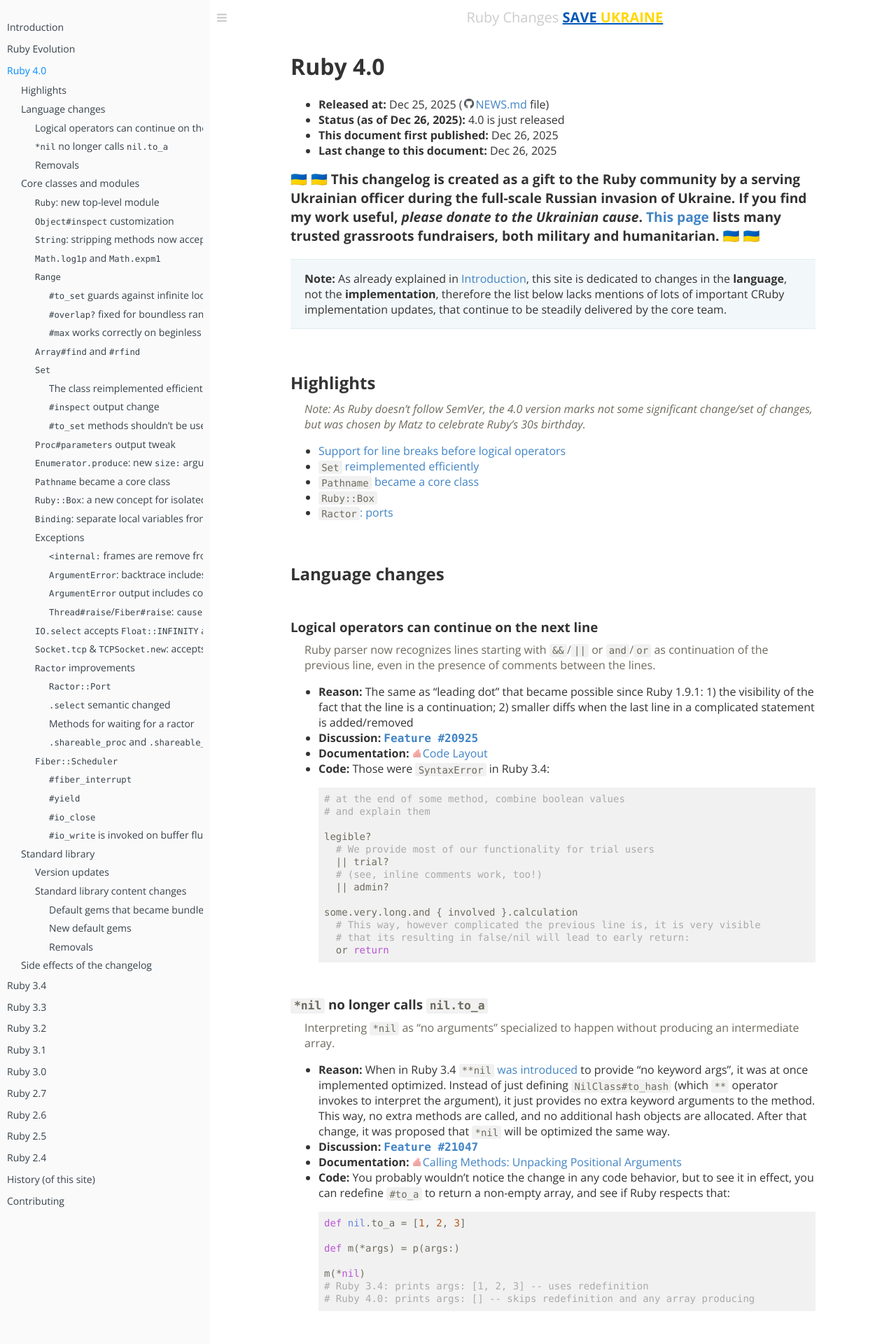
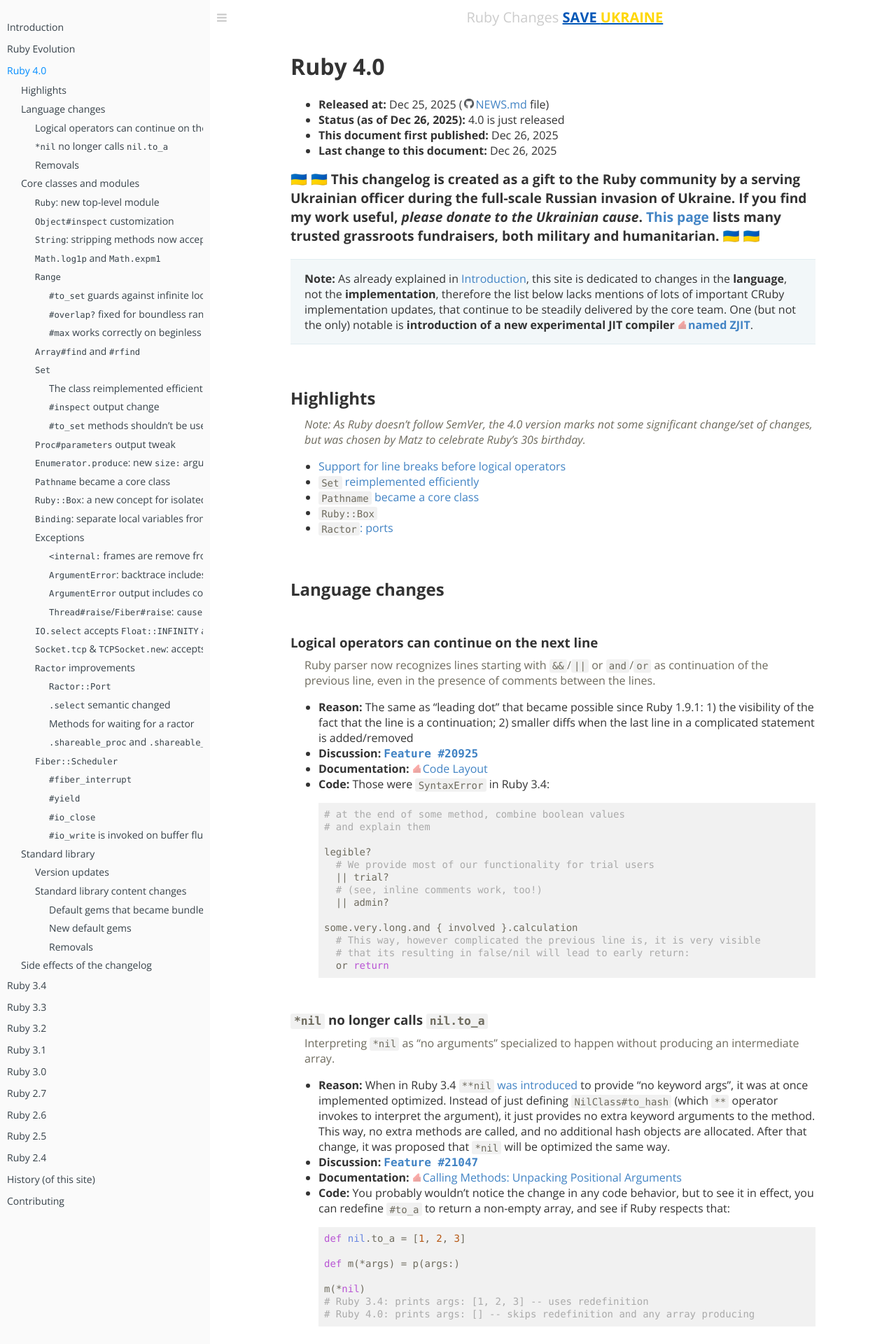
Before and after one commit to rubyreferences/rubychanges, a Jekyll site: the page built from 4.0.md, in a window 1280 px wide. Shown: the top 1920 px of the page at 70% size. Built offline with Jekyll 4.4.1, drawn with Linux system fonts in a browser that asks for light colours; nearby versions of some CDN libraries; our own code applies the rules of GitHub Pages for plain Markdown files; some of the changed text lies outside the part shown.

Commit message:
Fix a bug; add mention for two important implementation features

```diff
--- a/4.0.md
+++ b/4.0.md
@@ -22,7 +22,7 @@ description: Ruby 4.0 full and annotated changelog
 
 <big>**🇺🇦 🇺🇦 This changelog is created as a gift to the Ruby community by a serving Ukrainian officer during the full-scale Russian invasion of Ukraine. If you find my work useful, _please donate to the Ukrainian cause_. [This page](https://war.ukraine.ua/donate/) lists many trusted grassroots fundraisers, both military and humanitarian. 🇺🇦 🇺🇦**</big>
 
-> **Note:** As already explained in [Introduction](README.md), this site is dedicated to changes in the **language**, not the **implementation**, therefore the list below lacks mentions of lots of important CRuby implementation updates, that continue to be steadily delivered by the core team.
+> **Note:** As already explained in [Introduction](README.md), this site is dedicated to changes in the **language**, not the **implementation**, therefore the list below lacks mentions of lots of important CRuby implementation updates, that continue to be steadily delivered by the core team. One (but not the only) notable is **introduction of a new experimental JIT compiler <a class="ruby-doc" href="https://docs.ruby-lang.org/en/4.0/jit/zjit_md.html">named ZJIT</a>**.
 
 ## Highlights[](#highlights)
 
@@ -823,6 +823,8 @@ New timeout argument has a semantics of "overall timeout": how much time since t
 
 ### `Ractor` improvements[](#ractor-improvements)
 
+**Note:** In general, this version observes Ractors becoming more mature, both in terms of stable execution without random crashes, and expected performance gains. With changes described below, API had became much more production-ready also. Give them a try!
+
 #### `Ractor::Port`[](#ractorport)
 
 **Ports** are a new straightforward mechanism for bidirectional exchange of data between ractors. Port can be passed between ractors on creation or `#send`/`#<<`. The ractor that has the reference to a port can write to it, and the ractor that created the port can read from it.
```
Also changed, not shown: other parts of 4.0.md (+1 -1 lines), 3.1.md (+2 -2 lines), _src/4.0.md (+4 -2 lines).
